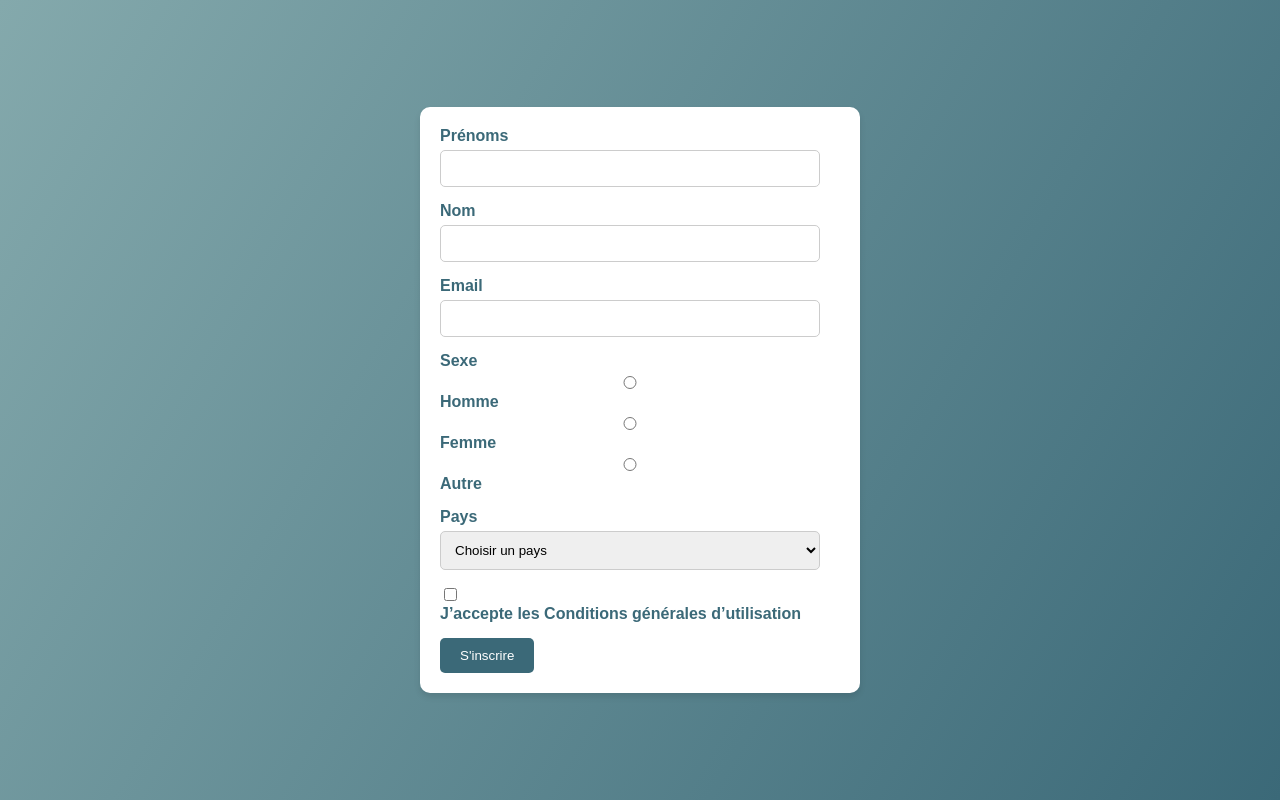
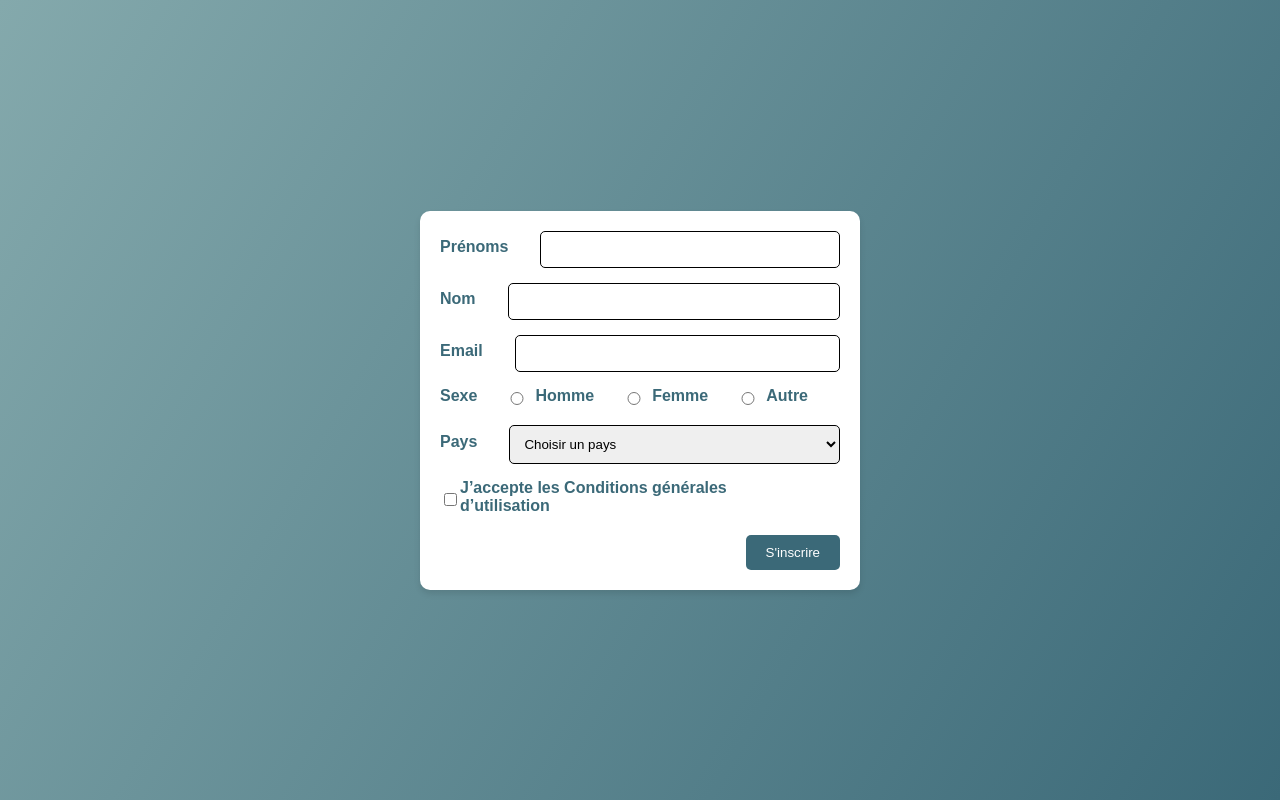
Before and after one commit to Faguida/xxxx, a plain HTML site: page index.html in a window 1280 px wide. Drawn offline with Linux system fonts and the light colour scheme.

Commit message:
Mises à jour

```diff
--- a/styles.css
+++ b/styles.css
@@ -36,10 +36,23 @@ body {
     width: calc(100% - 20px);
     padding: 10px;
     margin: 0;
-    border: 1px solid #ccc;
+    border: 1px solid black;
     border-radius: 5px;
     box-sizing: border-box;
     transition: border-color 0.3s;
+  }
+
+  form div {
+    display: flex;
+    align-items: center;
+  }
+
+  button {
+    float: right;
+  }
+
+  form label {
+    margin-right: 2em;
   }
 
   input[type="text"]:focus,
```
Also changed, not shown: 1 other file.
